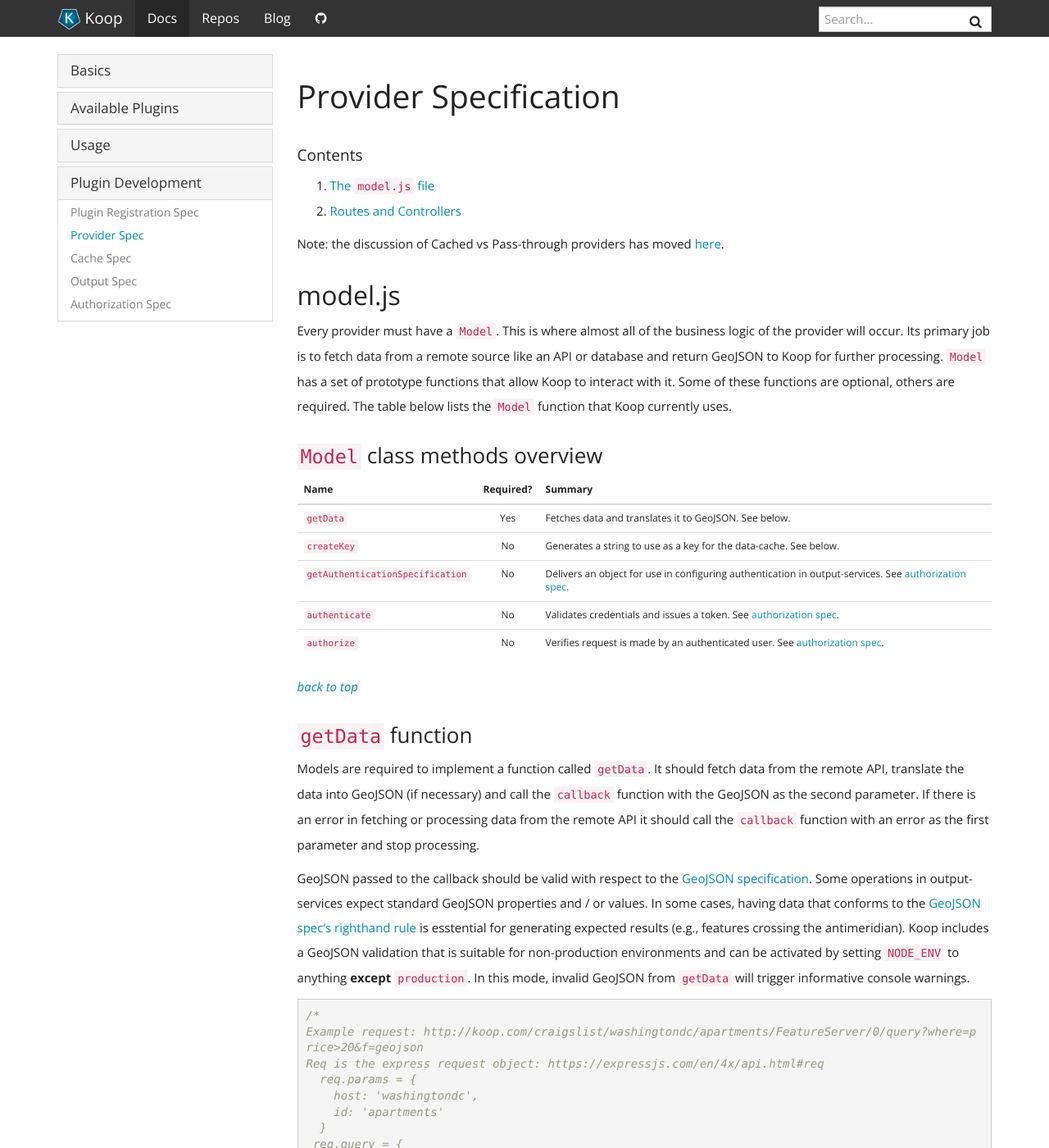
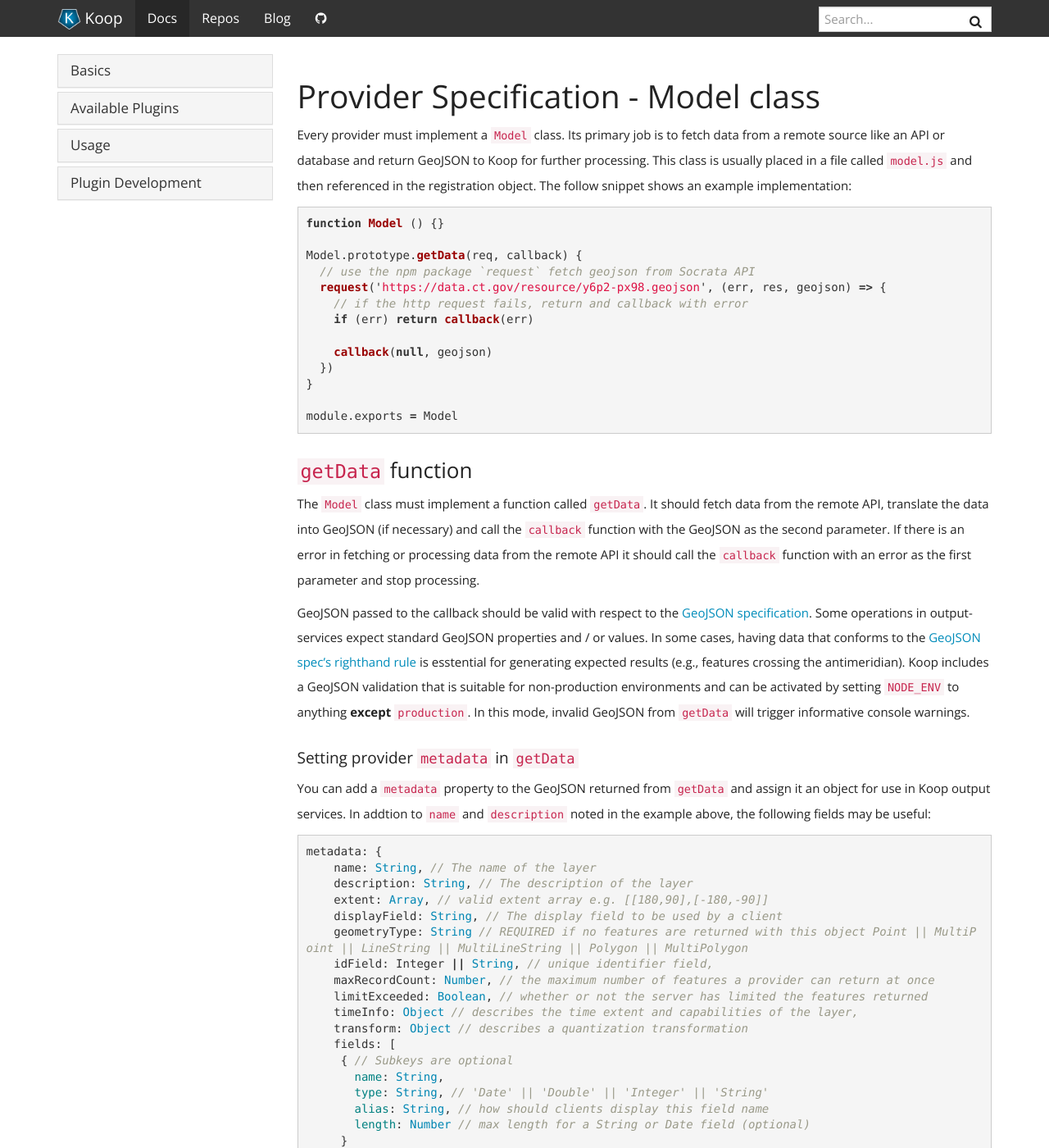
Before and after one commit to koopjs/koopjs.github.io, a Jekyll site: the page built from _docs/development/provider/model.md, in a window 1280 px wide and 1400 px high. Shown: the whole window at 82% size. Built offline with Jekyll 4.4.1, drawn with Linux system fonts in a browser that asks for light colours; nearby versions of some CDN libraries; some of the changed text lies outside the part shown.

Commit message:
Split provider specification into separate pages.

````diff
--- a/_docs/development/provider.md
+++ b/_docs/development/provider/model.md
@@ -1,72 +1,30 @@
 ---
-title: Provider Specification
-permalink: /docs/development/provider
+title: Provider Specification - Model class
+permalink: /docs/development/provider/model
 ---
+Every provider must implement a `Model` class. Its primary job is to fetch data from a remote source like an API or database and return GeoJSON to Koop for further processing. This class is usually placed in a file called `model.js` and then referenced in the registration object. The follow snippet shows an example implementation:
 
-#### Contents
-1. [The `model.js` file](#modeljs)
-2. [Routes and Controllers](#routes-and-controllers)
+```js
+function Model () {}
 
-Note: the discussion of Cached vs Pass-through providers has moved [here](../basics/provider-types).
+Model.prototype.getData(req, callback) {
+  // use the npm package `request` fetch geojson from Socrata API
+  request('https://data.ct.gov/resource/y6p2-px98.geojson', (err, res, geojson) => {
+    // if the http request fails, return and callback with error
+    if (err) return callback(err)
 
-## model.js
-Every provider must have a `Model`. This is where almost all of the business logic of the provider will occur. Its primary job is to fetch data from a remote source like an API or database and return GeoJSON to Koop for further processing.  `Model` has a set of prototype functions that allow Koop to interact with it.  Some of these functions are optional, others are required.  The table below lists the `Model` function that Koop currently uses.
+    callback(null, geojson)
+  })
+}
 
-### `Model` class methods overview
-
-| Name   |      Required?     |  Summary |
-|----------|:-------------:|------|
-| `getData` | Yes | Fetches data and translates it to GeoJSON.  See below. |
-| `createKey` | No   | Generates a string to use as a key for the data-cache. See below. |
-| `getAuthenticationSpecification` | No | Delivers an object for use in configuring authentication in output-services. See [authorization spec](http://koopjs.github.io/docs/usage/authorization).|
-| `authenticate` | No | Validates credentials and issues a token. See [authorization spec](http://koopjs.github.io/docs/usage/authorization). |
-| `authorize` | No | Verifies request is made by an authenticated user. See [authorization spec](http://koopjs.github.io/docs/usage/authorization). |
-
-_[back to top](#contents)_
+module.exports = Model
+```
 
 ### `getData` function
 
-Models are required to implement a function called `getData`.  It should fetch data from the remote API, translate the data into GeoJSON (if necessary) and call the `callback` function with the GeoJSON as the second parameter. If there is an error in fetching or processing data from the remote API it should call the `callback` function with an error as the first parameter and stop processing.
+The `Model` class must implement a function called `getData`.  It should fetch data from the remote API, translate the data into GeoJSON (if necessary) and call the `callback` function with the GeoJSON as the second parameter. If there is an error in fetching or processing data from the remote API it should call the `callback` function with an error as the first parameter and stop processing.
 
 GeoJSON passed to the callback should be valid with respect to the [GeoJSON specification](https://tools.ietf.org/html/rfc7946).  Some operations in output-services expect standard GeoJSON properties and / or values. In some cases, having data that conforms to the [GeoJSON spec's righthand rule](https://tools.ietf.org/html/rfc7946#section-3.1.6) is esstential for generating expected results (e.g., features crossing the antimeridian).  Koop includes a GeoJSON validation that is suitable for non-production environments and can be activated by setting `NODE_ENV` to anything **except** `production`.  In this mode, invalid GeoJSON from `getData` will trigger informative console warnings.
-
-```js
-/*
-Example request: http://koop.com/craigslist/washingtondc/apartments/FeatureServer/0/query?where=price>20&f=geojson
-Req is the express request object: https://expressjs.com/en/4x/api.html#req
-  req.params = {
-    host: 'washingtondc',
-    id: 'apartments'
-  }
- req.query = {
-   where: 'price > 20',
-   f: geojson
- }
-*/
-function getData(req, callback) {
-  // pull pieces we need to form a request to Craigslist from the req.params object.
-  const city = req.params.host
-  const type = req.params.id
-  // using the npm package `request` fetch geojson from craigslist
-  request(`https://${city}.craigslist.org/jsonsearch/type/${type}`, (err, res, body) => {
-    // if the http request fails stop processing and return and call back with an error
-    if (err) return callback(err)
-    // translate the raw response from Craigslist into GeoJSON
-    const geojson = translate(res.body, type)
-    // add a little bit of metadata to enrich the geojson
-    // metadata is handled by the output plugin that is responding to the request.
-    // e.g. https://github.com/koopjs/koop-output-geoservices
-    geojson.metadata = {
-      name: `${city} ${type}`,
-      description: `Craigslist ${type} listings proxied by https://github.com/dmfenton/koop-provider-craigslist`
-    }
-    // hand the geojson back to Koop
-    callback(null, geojson)
-  })
-}
-```
-
-_[back to top](#contents)_
 
 #### Setting provider `metadata` in `getData`
 
@@ -84,7 +42,6 @@
     limitExceeded: Boolean, // whether or not the server has limited the features returned
     timeInfo: Object // describes the time extent and capabilities of the layer,
     transform: Object // describes a quantization transformation
-    renderer: Object // provider can over-ride default symbology of FeatureServer output with a renderer object. See https://developers.arcgis.com/web-map-specification/objects/simpleRenderer, for object specification.
     fields: [
      { // Subkeys are optional
        name: String,
@@ -98,7 +55,7 @@
 
 The data type and values used for `idField` can affect the output of the [koop-output-geoservices](https://github.com/koopjs/koop-output-geoservices) and behavior of some consumer clients. [FeatureServer](https://github.com/koopjs/FeatureServer) and [winnow](https://github.com/koopjs/winnow) (dependencies of [koop-output-geoservices](https://github.com/koopjs/koop-output-geoservices)) will create a separate OBJECTID field and set its value to the value of the attribute referenced by `idField`. OBJECTIDs that are not integers or outside the range of 0 - 2,147,483,647 can break features in some ArcGIS clients.
 
-_[back to top](#contents)_
+
 
 #### Request parameters in `getData`
 
@@ -130,7 +87,7 @@
 #### Output-routes without provider parameters
 You may need routes that skip the addition of provider-specific parameters altogether.  This can be accomplished by adding an `absolutePath: true` key-value to the `routes` array object in your output-services plugin. On such routes, Koop will define the route without any additional provider namespace or parameters.
 
-_[back to top](#contents)_
+
 
 ### `createKey` function
 Koop uses a an internal `createKey` function to generate a string for use as a key for the data-cache's key-value store. Koop's `createKey` uses the provider name and route parameters to define a key.  This allows all requests with the same provider name and route parameters to leverage cached data.
@@ -146,7 +103,7 @@
   return key
 }
 ```
-_[back to top](#contents)_
+
 
 ## Routes and Controllers
 
@@ -254,4 +211,12 @@
   }
 }
 ```
-_[back to top](#contents)_
+`Model` must implement a `getData` method. Other optional methods are noted in the table below.
+
+| Name   |      Required?     |  Summary |
+|----------|:-------------:|------|
+| `getData` | Yes | Fetches data and translates it to GeoJSON. |
+| `createKey` | No   | Generates a string to use as a key for the data-cache. See below. |
+| `getAuthenticationSpecification` | No | Delivers an object for use in configuring authentication in output-services. See [authorization spec](http://koopjs.github.io/docs/development/authorization).|
+| `authenticate` | No | Validates credentials and issues a token. See [authorization spec](http://koopjs.github.io/docs/development/authorization). |
+| `authorize` | No | Verifies request is made by an authenticated user. See [authorization spec](http://koopjs.github.io/docs/development/authorization). |
--- /dev/null
+++ b/_docs/development/provider/registration.md
@@ -0,0 +1,59 @@
+---
+title: Provider Specification - registration object
+permalink: /docs/development/provider/registration
+redirect_from: /docs/development/index.html
+---
+
+Every provider must have a file called `index.js` that exports an object literal. Its purpose is to tell Koop how to load and use the provider. Below is an example for the Koop 3.x specification:
+
+```js
+module.exports = {
+  name: 'new-provider-name',
+  type: 'provider',
+  version: require('<path-to-package.json>').version,
+  Model: require('<path-to-model-class-module>'),
+  hosts: true,
+  disableIdParam: false,
+  routes: require('<path-to-routes-array-module>'),
+  Controller: require('<path-to-controller-module>'),
+}
+```
+
+The table below  describes the keys in more detail:
+
+| Key | Required? | Type | Description |
+| :--- | :--- | :--- | :--- |
+| type | Yes | `string` | Identifies the plugin type; should have value `'provider'`
+| name | Yes | `string` | A URL safe string that identifies the provider; used as part of the routes to provider data |
+| version | Yes | `string` | version number of the provider|
+| Model | Yes | `class` | The Model class or `require` for the Model class module |
+| hosts | No | `Boolean` | Adds a `:host` parameter in routes|
+| disableIdParams | No | `Boolean` | Removes the default `:id` parameter from routes|
+| routes | No | `object[]` | An array of route objects that expose routes specific to this provider |
+| Controller | No | `class` | The Controller class that supports handling for provider routes |
+
+
+As an alternative to exporting an object literal, you can instead have `index.js` export an initialization function that returns the registration object. This is useful if you need to dynamically set registration properties:
+
+```js
+module.exports = function(options = {}) {
+  // Allow name to be set by options
+  const name = options.name ? options.name : 'example-provider'
+
+  return {
+    type: 'provider',
+    name,
+    hosts: true
+    disableIdParam: false
+    Model: require('./model'),
+    version: require('../package.json').version
+  }
+}
+```
+
+Note that you would need to execute the above initialization function during registration:
+
+```js
+const provider = require('<npm-or-path-to-provider>')({ name: 'my-provider' })
+koop.register(provider)
+```
````
Also changed, not shown: _data/docs.yml (+10 -1 lines).
